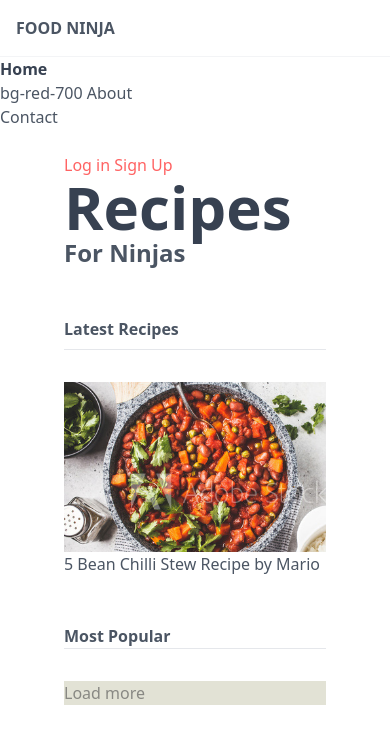
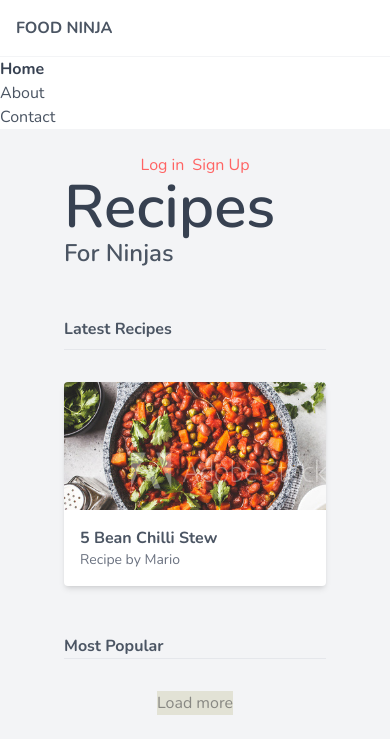
Before and after one commit to saberdale03/first-tailwind-project, a website: page public/index.html in a window 390 px wide. Drawn offline with nearby package versions, Linux system fonts and the light colour scheme.

Commit message:
added bg color, responsiveness, and card

```diff
--- a/public/index.html
+++ b/public/index.html
@@ -6,7 +6,7 @@
     <link rel="stylesheet" href="styles.css">
   </head>
 
-  <body class="text-gray-600">
+  <body class="text-gray-600 font-body">
     <!-- content wrapper -->
     <div>
       <!-- Navigation -->
@@ -24,7 +24,7 @@
               </a>
             </li>
             <li>
-              <a href="#">bg-red-700
+              <a href="#">
                 <span>About</span>
               </a>
             </li>
@@ -37,10 +37,10 @@
         </nav>
       </div>
 
-      <main class="px-16 py-6">
-        <div>
+      <main class="px-16 py-6 bg-gray-100">
+        <div class="flex justify-center md:justify-end">
           <a href="#" class="text-primary">Log in</a>
-          <a href="#" class="text-primary">Sign Up</a>
+          <a href="#" class="text-primary ml-2">Sign Up</a>
         </div>
 
         <header>
@@ -51,13 +51,13 @@
         <div>
           <h4 class="font-bold mt-12 pb-2 border-b border-gray-200">Latest Recipes</h4>
 
-          <div>
+          <div class="mt-8">
             <!-- Cards -->
-            <div class="mt-8">
-              <img src="img/stew.jpg" alt="" />
-              <div>
-                <span>5 Bean Chilli Stew</span>
-                <span>Recipe by Mario</span>
+            <div class="bg-white rounded overflow-hidden shadow-md">
+              <img src="img/stew.jpg" alt="" / class="w-full h-32 sm:h-48 object-cover">
+              <div class="m-4">
+                <span class="font-bold">5 Bean Chilli Stew</span>
+                <span class="block text-gray-500 text-sm">Recipe by Mario</span>
               </div>
             </div>
           </div>
@@ -68,7 +68,7 @@
             <!-- Cards -->
           </div>
 
-          <div>
+          <div class="flex justify-center">
             <div class="bg-secondary-100 text-secondary-200">Load more</div>
           </div>
         </div>
--- a/src/styles.css
+++ b/src/styles.css
@@ -1,3 +1,5 @@
+@import url('https://fonts.googleapis.com/css2?family=Bebas+Neue&family=Nunito:ital,wght@0,200;0,300;0,400;0,500;0,600;0,700;0,800;0,900;0,1000;1,200;1,300;1,400;1,500;1,600;1,700;1,800;1,900;1,1000&display=swap');
+
 @tailwind base;
 @tailwind components;
 @tailwind utilities;
```
Also changed, not shown: public/styles.css.
